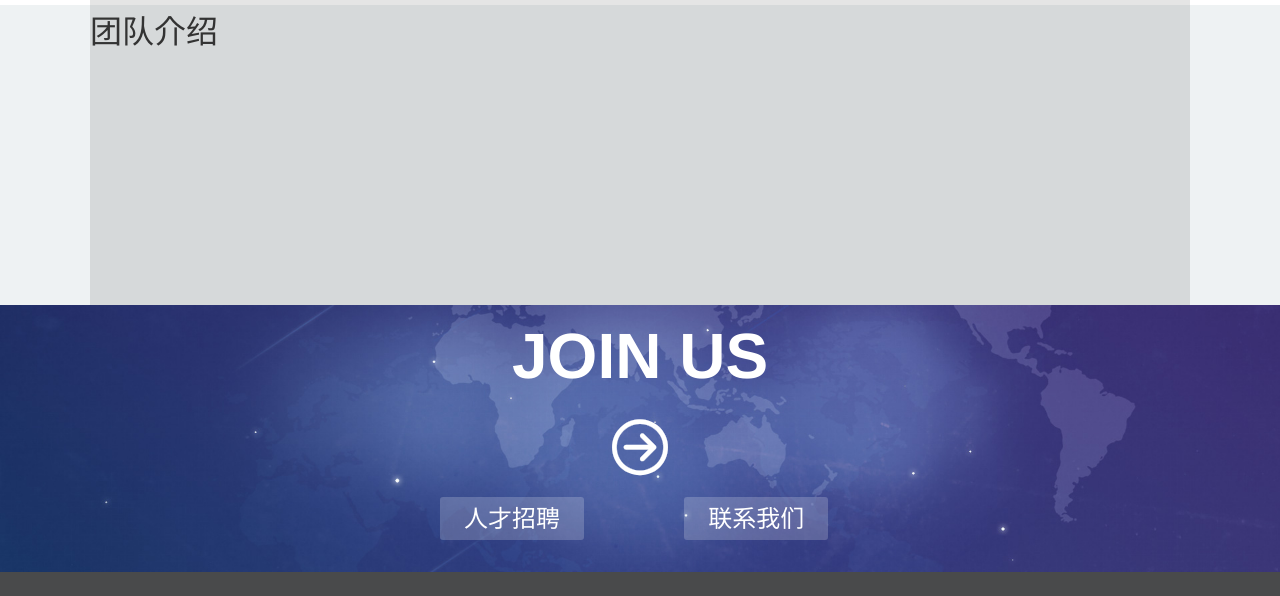
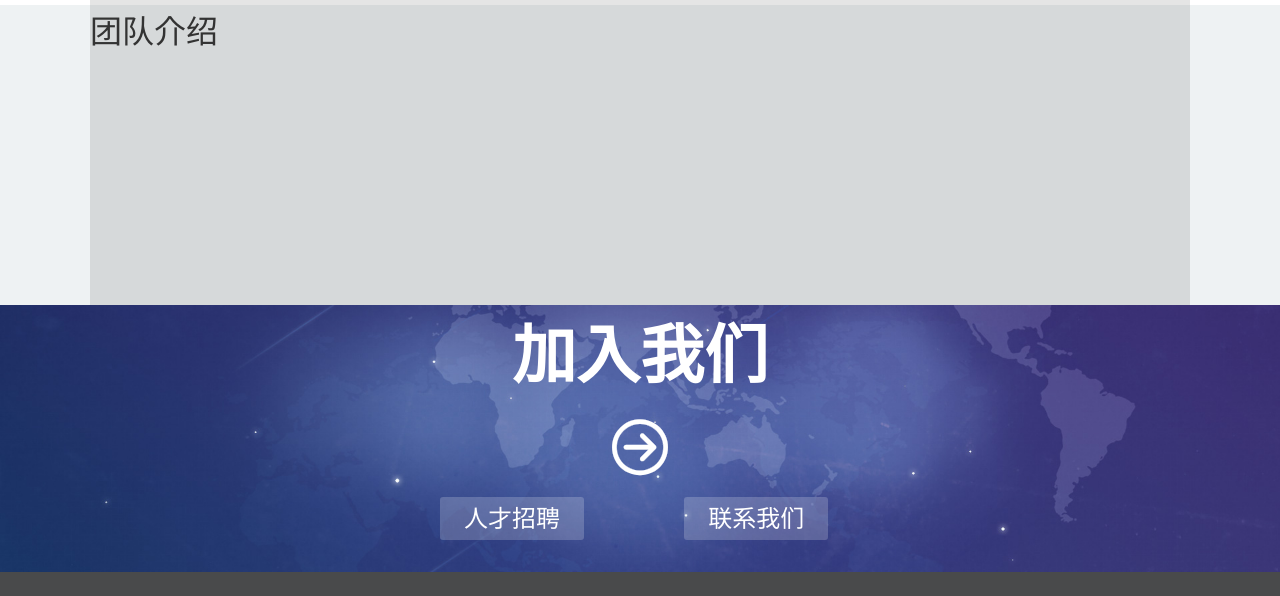
Before and after one commit to njxhl/XHL, a plain HTML site: page index.html in a window 1280 px wide. Shown: the part 2531-3127 px from the top of the page. Drawn offline with Linux system fonts and the light colour scheme.

Commit message:
update effect

```diff
--- a/index.html
+++ b/index.html
@@ -255,7 +255,7 @@
     <!--加入我们-->
     <div class="content bg-white joinus">
         <img src="./img/joinus.jpg" alt="加入我们图片">
-        <h1 class="text-center color-white text-en">JOIN US</h1>
+        <h1 class="text-center color-white text-en">加入我们</h1>
         <p class="text-center"><a href="#"><span class="iconfont icon-jiaru"></span></a></p>
         <div>
             <a href="#">人才招聘</a>
```
